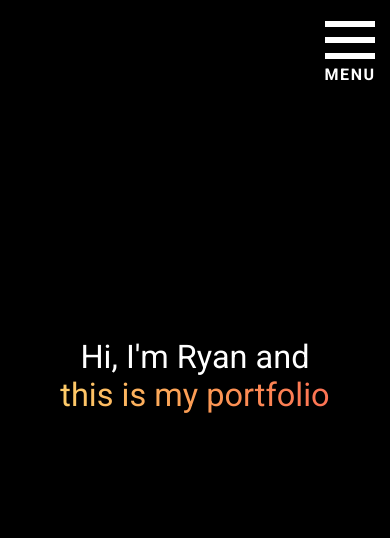
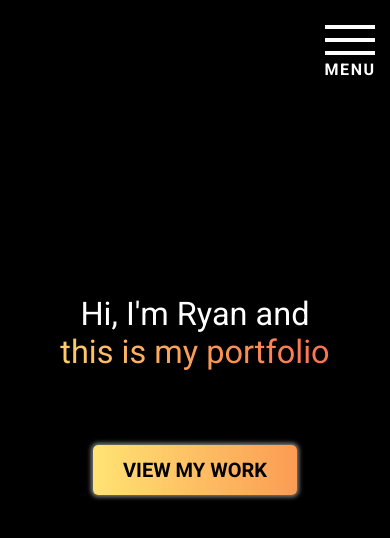
Before and after one commit to RyanPinPB/portfolio, a React (Create React App) app: page / in a window 390 px wide. Shown: the top 538 px of the page. Built offline with nearby package versions, Linux system fonts and the light colour scheme; a web font is replaced by a local one.

Commit message:
added call to action  button on Intro, re-ordered projects, resized hamburger bars

```diff
--- a/src/components/Intro/Intro.js
+++ b/src/components/Intro/Intro.js
@@ -1,4 +1,5 @@
 import React, { Component } from 'react';
+import { Link } from 'react-router-dom';
 import classes from './Intro.module.scss';
 
 class Intro extends Component {
@@ -61,6 +62,7 @@ class Intro extends Component {
             I love organization
           </li>
         </ul>
+        <Link to='/projects'>View my work</Link>
       </div>
     );
   }
--- a/src/components/Intro/Intro.module.scss
+++ b/src/components/Intro/Intro.module.scss
@@ -1,6 +1,6 @@
 .Intro {
   position: relative;
-  top: 40vh;
+  top: 35vh;
   left: 50%;
   text-align: center;
   transform: translate3d(-50%, 0, 0);
@@ -74,10 +74,41 @@
 //   animation-play-state: paused;
 // }
 
+.Intro a {
+  position: absolute;
+  left: 0;
+  right: 0;
+  top: 150px;
+  margin: auto;
+  width: fit-content;
+  background: var(--orange);
+  background: linear-gradient(to right, var(--gold), var(--orange));
+  color: rgba(0, 0, 0, 1);
+  font-size: 2rem;
+  line-height: 1;
+  font-weight: 700;
+  text-transform: uppercase;
+  text-decoration: none;
+  padding: 15px 30px;
+  border-radius: 5px;
+  box-shadow: 0px 0px 4px 2px rgba(255, 255, 255, 0.5);
+  z-index: 2;
+  cursor: pointer;
+  transition: all 0.3s ease-in-out;
+  &:hover {
+    box-shadow: 0px 0px 4px 2px var(--gold);
+    transform: scale(1.03);
+  }
+}
+
 @media (min-width: 400px) {
   .Intro span,
   .Intro li {
     font-size: 4rem;
+  }
+  .Intro a {
+    top: 180px;
+    font-size: 2.4rem;
   }
 }
 
@@ -89,6 +120,10 @@
   .Intro li {
     font-size: 6rem;
   }
+  .Intro a {
+    top: 220px;
+    font-size: 3rem;
+  }
 }
 
 // @media (min-width: 1025px) {
--- a/src/components/Projects/Projects.js
+++ b/src/components/Projects/Projects.js
@@ -84,35 +84,6 @@ class Projects extends Component {
             <div className='browser-button-close'></div>
             <div className='browser-button-minimize'></div>
             <div className='browser-button-expand'></div>
-            <div className='windowTitle'>Travel Theme</div>
-          </div>
-          <div className='preview travel fade-in'>
-            <div className='projectContent travelContent'>
-              <ul className='projectSkills'>
-                <li>HTML</li>
-                <li>SCSS</li>
-                <li>Javascript</li>
-                <li>PHP</li>
-                <li>GIT</li>
-                <li>Wordpress</li>
-                <li>Advanced Custom Fields</li>
-              </ul>
-              <a
-                className='viewProject'
-                href='https://travel.ryanpearson.website'
-                target='blank'
-              >
-                View Project
-              </a>
-            </div>
-          </div>
-        </div>
-
-        <div className='projectContainer'>
-          <div className='windowHeader slide-up'>
-            <div className='browser-button-close'></div>
-            <div className='browser-button-minimize'></div>
-            <div className='browser-button-expand'></div>
             <div className='windowTitle'>La Jolla Agent</div>
           </div>
           <div className='preview ljagent fade-in'>
@@ -181,6 +152,35 @@ class Projects extends Component {
               <a
                 className='viewProject'
                 href='https://www.rhbishopbooks.com/'
+                target='blank'
+              >
+                View Project
+              </a>
+            </div>
+          </div>
+        </div>
+
+        <div className='projectContainer'>
+          <div className='windowHeader slide-up'>
+            <div className='browser-button-close'></div>
+            <div className='browser-button-minimize'></div>
+            <div className='browser-button-expand'></div>
+            <div className='windowTitle'>Travel Theme</div>
+          </div>
+          <div className='preview travel fade-in'>
+            <div className='projectContent travelContent'>
+              <ul className='projectSkills'>
+                <li>HTML</li>
+                <li>SCSS</li>
+                <li>Javascript</li>
+                <li>PHP</li>
+                <li>GIT</li>
+                <li>Wordpress</li>
+                <li>Advanced Custom Fields</li>
+              </ul>
+              <a
+                className='viewProject'
+                href='https://travel.ryanpearson.website'
                 target='blank'
               >
                 View Project
--- a/src/containers/Header/Hamburger/Hamburger.scss
+++ b/src/containers/Header/Hamburger/Hamburger.scss
@@ -14,7 +14,7 @@
   top: 50%;
   left: 50%;
   width: 50px;
-  height: 6px;
+  height: 4px;
   transform: translate(-50%, -50%);
   box-shadow: 0px 2px 5px var(--black-twenty);
   transition: 0.8s;
@@ -26,19 +26,19 @@
   position: absolute;
   background: var(--white);
   width: 50px;
-  height: 6px;
+  height: 4px;
   box-shadow: 0px 2px 5px var(--black-twenty);
   transition: 0.8s, transform 1s cubic-bezier(0.51, -0.91, 0.24, 1.16);
   z-index: 8;
 }
 
 .hamburger:before {
-  top: -16px;
+  top: -13px;
   right: 0px;
 }
 
 .hamburger:after {
-  top: 16px;
+  top: 13px;
   right: 0px;
 }
 
@@ -49,7 +49,7 @@
   font-size: 1.6rem;
   font-weight: 800;
   color: var(--white);
-  top: 65px;
+  top: 60px;
   right: 15.5px;
   transition: 0.8s;
   text-align: center;
--- a/src/index.scss
+++ b/src/index.scss
@@ -3,7 +3,9 @@
   --bodyFont: 'Roboto', Helvetica;
   --red: rgba(253, 94, 83, 1);
   --orange: rgba(252, 156, 84, 1);
+  --orange-fifty: rgba(252, 156, 84, 0.5);
   --gold: rgba(255, 227, 115, 1);
+  --gold-fifty: rgba(255, 227, 115, 0.5);
   --white: rgba(255, 255, 255, 1);
   --black: rgba(0, 0, 0, 1);
   --black-zero: rgba(0, 0, 0, 0);
```
